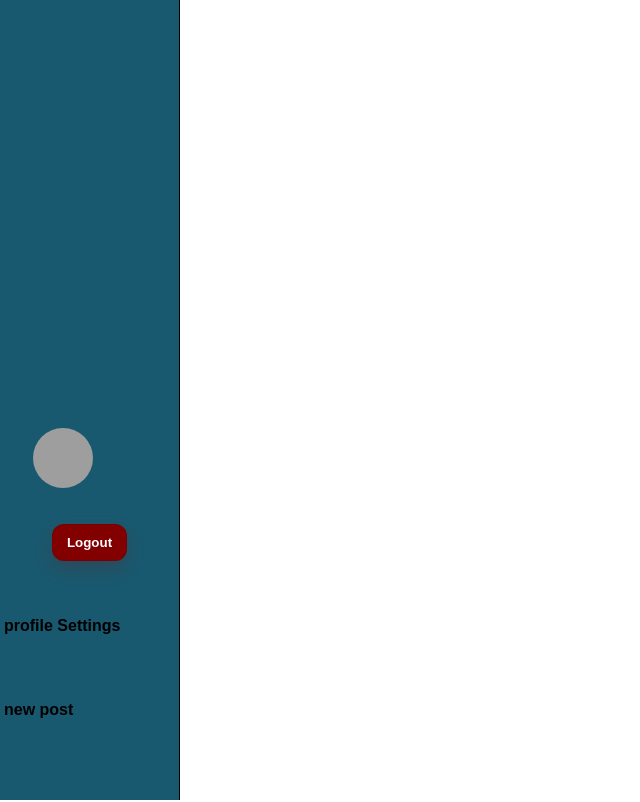
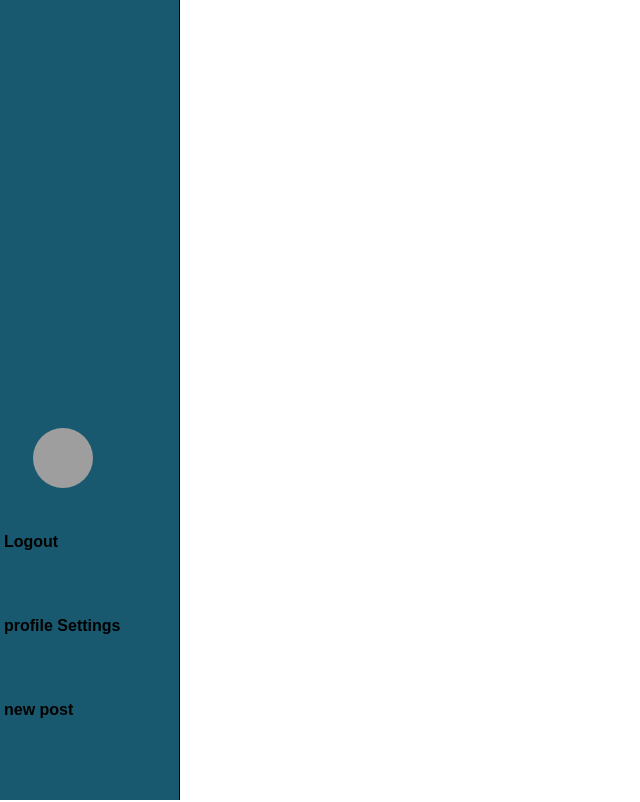
Before and after one commit to Hobist-social-app/frontend, a Vue app: page / in a window 1280 px wide. Shown: the top 802 px of the page, without its empty margins (0-640 px from the left). Built offline with nearby package versions, Linux system fonts and the light colour scheme; sample sign-in values are in the browser's storage; grey boxes are pictures that could not be loaded.

Commit message:
Update Navbar.vue

```diff
--- a/src/components/Navbar.vue
+++ b/src/components/Navbar.vue
@@ -39,7 +39,7 @@ const auth=useAuthStore()
         </a>
       </li>
       <li >
-        <button @click="auth.logout()">Logout</button>
+        <a v-on:click="auth.logout()">Logout</a>
 
       </li>
       <li >
```
